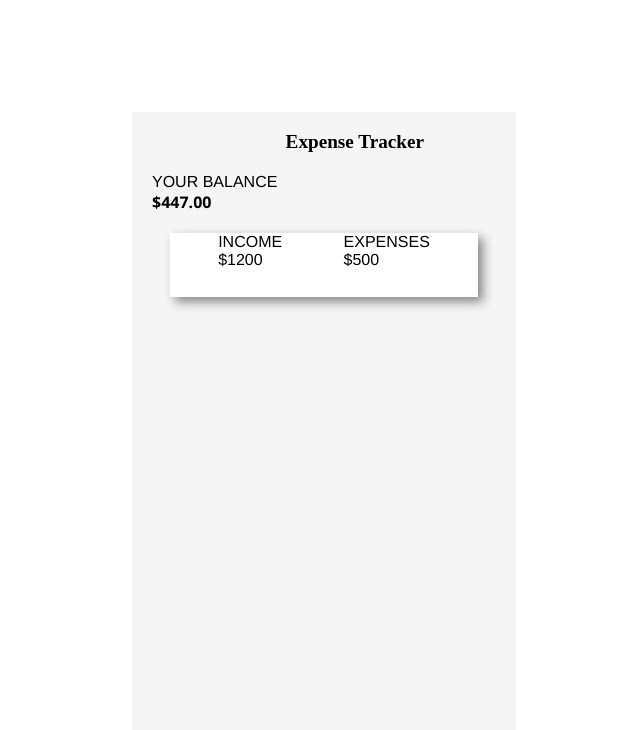
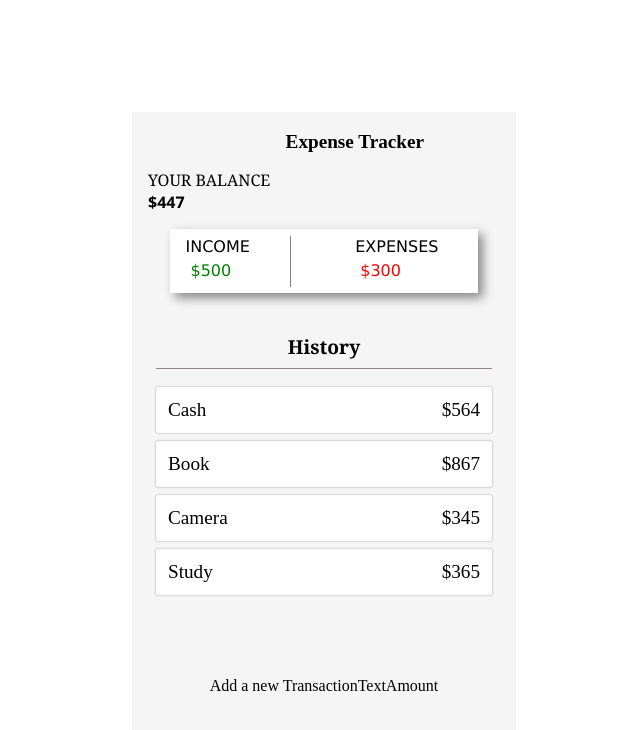
Before and after one commit to MainaliMiraj/ExpenseTracker, a React (Create React App) app: page / in a window 1280 px wide. Shown: the top 730 px of the page, without its empty margins (316-956 px from the left). Built offline with nearby package versions, Linux system fonts and the light colour scheme.

Commit message:
added come component UI

```diff
--- a/src/App.css
+++ b/src/App.css
@@ -24,27 +24,5 @@
   font-family: "Times New Roman", Times, serif;
   font-weight: 900;
   font-size: larger;
+  font-weight: bolder;
 }
-.show-balance {
-  padding: 20px;
-}
-.balance-title {
-  font-family: "Franklin Gothic Medium", "Arial Narrow", Arial, sans-serif;
-}
-.balance-amount {
-  font-family: "Segoe UI", Tahoma, Geneva, Verdana, sans-serif;
-  font-weight: 900;
-}
-
-.income-expenses {
-  background: white;
-  display: flex;
-  gap: 20%;
-  font-family: "Franklin Gothic Medium", "Arial Narrow", Arial, sans-serif;
-  width: 80%;
-  justify-content: center;
-  height: 10%;
-  box-shadow: 5px 5px 10px #888888;
-  position: relative;
-  left: 10%;
-}
--- a/src/App.js
+++ b/src/App.js
@@ -1,29 +1,18 @@
 import "./App.css";
+import IncomeExpensesBox from "./components/IncomeExpensesBox/IncomeExpensesBox";
+import TotalBalance from "./components/TotalBalance/TotalBalance";
+import TransactionHistory from "./components/TransactionHistory/TransactionHistory";
+import NewTransaction from "./components/NewTransaction.jsx/NewTransaction";
 
 function App() {
   return (
     <div className="container">
       <div className="box">
         <div className="title">Expense Tracker</div>
-        <div className="show-balance">
-          <div className="balance-title">YOUR BALANCE</div>
-          <div className="balance-amount">$447.00</div>
-        </div>
-        <div className="income-expenses">
-          <div className="income">
-            <div className="income-title">INCOME</div>
-            <div className="income-amount">$1200</div>
-          </div>
-          <div className="expenses">
-            <div className="expenses-title">EXPENSES</div>
-            <div className="expenses-amount">$500</div>
-          </div>
-        </div>
-        <div></div>
-        <div></div>
-        <div></div>
-        <div></div>
-        <div></div>
+        <TotalBalance amount={447.0} />
+        <IncomeExpensesBox income={500} expenses={300} />
+        <TransactionHistory />
+        <NewTransaction />
       </div>
     </div>
   );
--- /dev/null
+++ b/src/components/IncomeExpensesBox/IncomeExpensesBox.jsx
@@ -0,0 +1,20 @@
+import React from "react";
+import styles from "./IncomeExpensesBox.module.css";
+
+const IncomeExpensesBox = ({ income, expenses }) => {
+  return (
+    <div className={styles.income_expenses}>
+      <div className={styles.income}>
+        <div className={styles.income_title}>INCOME</div>
+        <div className={styles.income_amount}>${income}</div>
+      </div>
+      <div className={styles.line}></div>
+      <div className={styles.expenses}>
+        <div className={styles.expense_title}>EXPENSES</div>
+        <div className={styles.expenses_amount}>${expenses}</div>
+      </div>
+    </div>
+  );
+};
+
+export default IncomeExpensesBox;
--- /dev/null
+++ b/src/components/IncomeExpensesBox/IncomeExpensesBox.module.css
@@ -0,0 +1,31 @@
+.income_expenses {
+  background: white;
+  display: flex;
+  font-family: "Lucida Sans", "Lucida Sans Regular", "Lucida Grande",
+    "Lucida Sans Unicode", Geneva, Verdana, sans-serif;
+  width: 80%;
+  justify-content: space-around;
+  height: 10%;
+  box-shadow: 5px 5px 10px #888888;
+  position: relative;
+  left: 10%;
+  align-items: center;
+}
+.line {
+  height: 80%;
+  width: 1px;
+  background-color: gray;
+  margin: 0 10px;
+}
+.expenses {
+  padding: 1.5rem;
+  gap: 1rem;
+}
+.expenses_amount {
+  color: red;
+  padding: 5px;
+}
+.income_amount {
+  color: green;
+  padding: 5px;
+}
--- /dev/null
+++ b/src/components/NewTransaction.jsx/NewTransaction.jsx
@@ -0,0 +1,15 @@
+import React from "react";
+import styles from "./NewTransaction.module.css";
+
+const NewTransaction = () => {
+  return (
+    <div className="container">
+      <div className={styles.title}>Add a new Transaction</div>
+      <div className={styles.line}></div>
+      <div className={styles.text}>Text</div>
+      <div className={styles.amount}>Amount</div>
+    </div>
+  );
+};
+
+export default NewTransaction;
--- /dev/null
+++ b/src/components/NewTransaction.jsx/NewTransaction.module.css
@@ -0,0 +1,4 @@
+.container {
+  /* display: flex; */
+  flex-direction: column;
+}
--- /dev/null
+++ b/src/components/TotalBalance/TotalBalance.jsx
@@ -0,0 +1,13 @@
+import React from "react";
+import styles from "./TotalBalance.module.css";
+
+const TotalBalance = ({ amount }) => {
+  return (
+    <div className={styles.show_balance}>
+      <div className={styles.balance_title}>YOUR BALANCE</div>
+      <div className={styles.balance_amount}>${amount}</div>
+    </div>
+  );
+};
+
+export default TotalBalance;
--- /dev/null
+++ b/src/components/TotalBalance/TotalBalance.module.css
@@ -0,0 +1,10 @@
+.show_balance {
+  padding: 1rem;
+}
+.balance_title {
+  font-family: Cambria, Cochin, Georgia, Times, "Times New Roman", serif;
+}
+.balance_amount {
+  font-family: "Segoe UI", Tahoma, Geneva, Verdana, sans-serif;
+  font-weight: 900;
+}
--- /dev/null
+++ b/src/components/TransactionBox/TransactionBox.jsx
@@ -0,0 +1,11 @@
+import React from "react";
+import styles from "./TransctionBox.module.css";
+
+export const TransactionBox = ({ transactionType, amount }) => {
+  return (
+    <div className={styles.container}>
+      <div>{transactionType}</div>
+      <div>${amount}</div>
+    </div>
+  );
+};
--- /dev/null
+++ b/src/components/TransactionBox/TransctionBox.module.css
@@ -0,0 +1,10 @@
+.container {
+  display: flex;
+  justify-content: space-between;
+  width: 100%;
+  background-color: white;
+  padding: 0.75rem;
+  border-radius: 2px;
+  font-family:'Times New Roman', Times, serif;
+  box-shadow: 0px 0px 2px #888888;
+}
--- /dev/null
+++ b/src/components/TransactionHistory/TransactionHistory.jsx
@@ -0,0 +1,18 @@
+import React from "react";
+import styles from "./TransactionHistory.module.css";
+import { TransactionBox } from "../TransactionBox/TransactionBox";
+
+const TransactionHistory = () => {
+  return (
+    <div className={styles.container}>
+      <div className={styles.history}>History</div>
+      <div className={styles.line}></div>
+      <TransactionBox amount={564} transactionType={"Cash"} />
+      <TransactionBox amount={867} transactionType={"Book"} />
+      <TransactionBox amount={345} transactionType={"Camera"} />
+      <TransactionBox amount={365} transactionType={"Study"} />
+    </div>
+  );
+};
+
+export default TransactionHistory;
--- /dev/null
+++ b/src/components/TransactionHistory/TransactionHistory.module.css
@@ -0,0 +1,23 @@
+.container {
+  margin-top: 1rem;
+  padding: 1.5rem;
+  font-size: larger;
+  font-family: Cambria, Cochin, Georgia, Times, "Times New Roman", serif;
+  display: flex;
+  flex-direction: column;
+  gap:0.5rem;
+  align-items: center;
+  justify-content: center;
+  background:whitesmoke;
+
+}
+.line {
+  width: 100%;
+  height: 1px;
+  background-color: rgb(145, 136, 136);
+  margin: 0 10px;
+  margin-bottom: 10px;
+}
+.history{
+  font-weight: bolder;
+}
```
